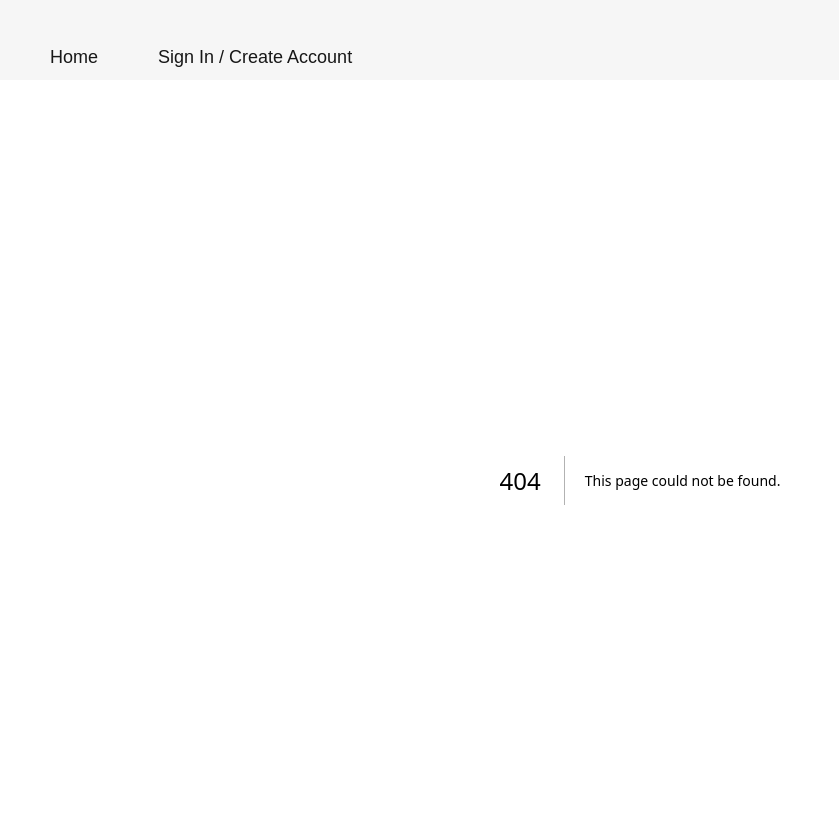
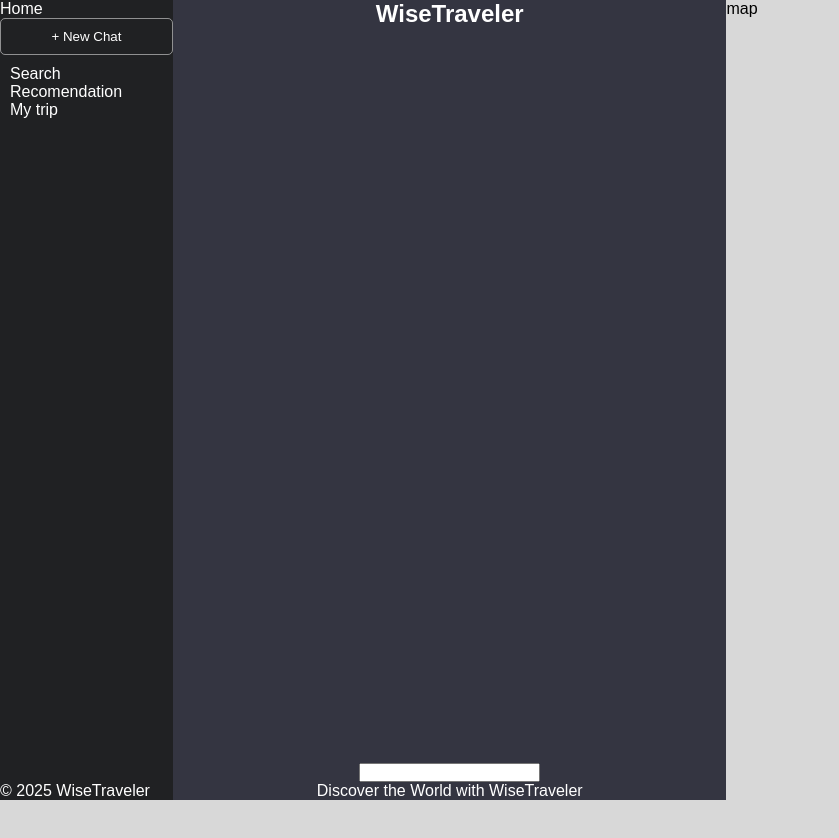
Before and after one commit to paragonsean/s25-Yellow, a Next.js app in the folder wisetraveler/: page /chat in a window 1280 px wide. Before the commit this address had no page. Shown: the top 838 px of the page, without its empty margins (0-839 px from the left). After the commit the page ends 800 px from the top, so only its background shows below. Built offline with nearby package versions, Linux system fonts and the light colour scheme.

Commit message:
made the skeloton for the chatting

```diff
--- /dev/null
+++ b/wisetraveler/src/app/chat/page.jsx
@@ -0,0 +1,42 @@
+import React from "react";
+import Link from "next/link";
+import styles from "./page.module.css"
+
+export default function Chat(){
+    return(
+        <div className={styles.chatPage}>
+            <section className={styles.sideBar}>
+            <Link href="/">Home</Link>
+            <button className={styles.newChatbutton}>+ New Chat</button>
+            <ul className={styles.otherPages}>
+                <li>Search</li>
+                <li>Recomendation</li>
+                <li>My trip</li>
+            </ul>
+            <nav>
+                <p>&copy; {new Date().getFullYear()} WiseTraveler</p>
+            </nav>
+            </section>
+
+            <section className={styles.chat}>
+                <h1>WiseTraveler</h1>
+                <ul className={styles.conversations}>
+
+                </ul>
+                <div className={styles.bottomSection}>
+                    <div className={styles.inputContainer}>
+                        <input type="text" />
+                        <div id={styles.submit}></div>
+                    </div>
+                    <p>Discover the World with WiseTraveler</p>
+
+                </div>
+            </section>
+            <section className={styles.map} >
+                map
+            </section>
+        </div>
+
+
+    );
+}
--- /dev/null
+++ b/wisetraveler/src/app/chat/page.module.css
@@ -0,0 +1,53 @@
+
+.chatPage{
+    color: #fff;
+
+    margin: 0;
+    padding: 0;
+    display: flex;
+    flex-direction: row;
+    justify-content: space-between;
+}
+.sideBar{
+    background-color: #202123;
+    height: 100vh;
+    width: 200px;
+    display: flex;
+    flex-direction: column;
+    justify-content: space-between;
+}
+
+.chat{
+    background-color: #343541;
+    height: 100vh;
+    width: 50%;
+    display: flex;
+    flex-direction: column;
+    justify-content: space-between;
+    align-items: center;
+    text-align: center;
+}
+
+.map{
+    color: black;
+    height: 100vh;
+    width: 50%;
+}
+
+.newChatbutton{
+    color: #fff;
+    border: solid 0.5px rgba(255,255,255,0.5);
+    background-color: transparent;
+    border-radius: 5px;
+    padding: 10px;
+    margin: 10 px;
+}
+.otherPages{
+    padding: 10px;
+    margin: 10 px;
+    height: 100%;
+}
+
+.otherPages li{
+    list-style-type: none;
+}
--- a/wisetraveler/src/app/components/navbar/navbar.jsx
+++ b/wisetraveler/src/app/components/navbar/navbar.jsx
@@ -12,6 +12,9 @@ const Navbar = () => {
         <Link href="/sign-in" className={styles.navbarLinks}>
           Sign In / Create Account
         </Link>
+        <Link href="/chat" className={styles.navbarLinks} >
+          Chat
+        </Link>
       </div>
     </div>
   );
--- a/wisetraveler/src/app/components/navbar/navbar.module.css
+++ b/wisetraveler/src/app/components/navbar/navbar.module.css
@@ -1,9 +1,10 @@
+
 .navbarBorder {
     width: 100%;
     background: #f6f6f6;
     height: 80px;
     display: flex;
-    justify-content: space-between;
+    justify-content: center;
     align-items: center;
     /* padding: 0 30px; */
     padding: 20px 50px 30px 20px;
--- a/wisetraveler/src/app/layout.js
+++ b/wisetraveler/src/app/layout.js
@@ -1,6 +1,6 @@
 import { Geist, Geist_Mono } from "next/font/google";
 import "./globals.css";
-import Navbar from "./components/navbar/navbar";
+
 
 const geistSans = Geist({
   variable: "--font-geist-sans",
@@ -21,7 +21,6 @@ export default function RootLayout({ children }) {
   return (
     <html lang="en">
       <body className={`${geistSans.variable} ${geistMono.variable}`}>
-        <Navbar />
         {children}
       </body>
     </html>
--- a/wisetraveler/src/app/page.js
+++ b/wisetraveler/src/app/page.js
@@ -1,9 +1,12 @@
 import Image from "next/image";
 import styles from "./page.module.css";
+import Navbar from "./components/navbar/navbar";
+import Footer from "./components/footer/footer"
 
 export default function Home() {
   return (
     <div className={styles.page}>
+      <Navbar/>
       <h1 className={styles.title}><i>Discover the World with WiseTraveler</i></h1>
       <div className={styles.topDestinations}>
         <h1>Top Destinations</h1>
@@ -87,6 +90,7 @@ export default function Home() {
         <div className={styles.textBubble}>Get personalized travel plans and recommendations with our AI travel planner.</div>
         <button className={styles.button}>Get Started</button>
       </div>
+      <Footer/>
     </div>
   );
 }
```
Also changed, not shown: wisetraveler/src/app/components/footer/footer.jsx (added, +10 -0 lines).
